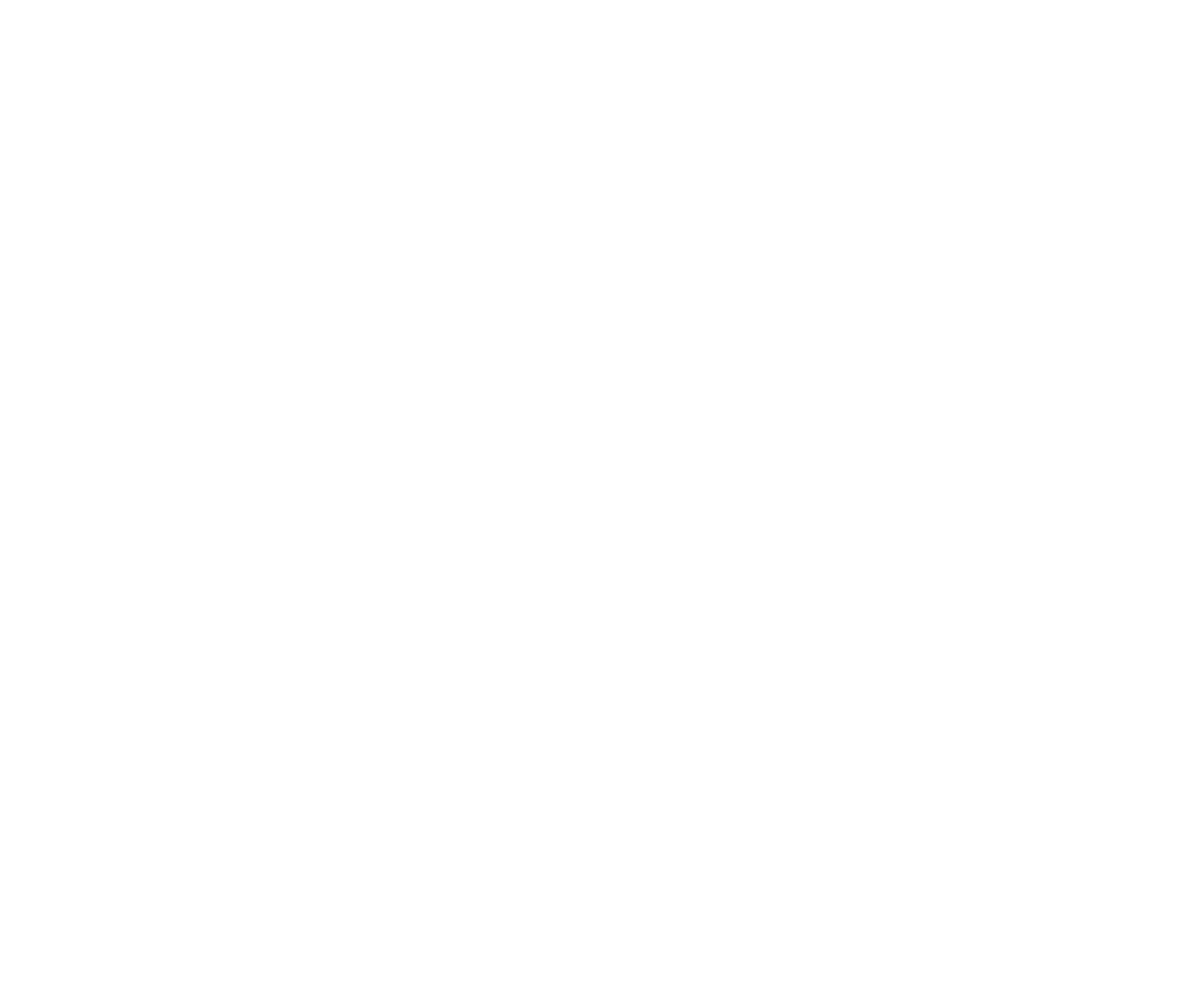
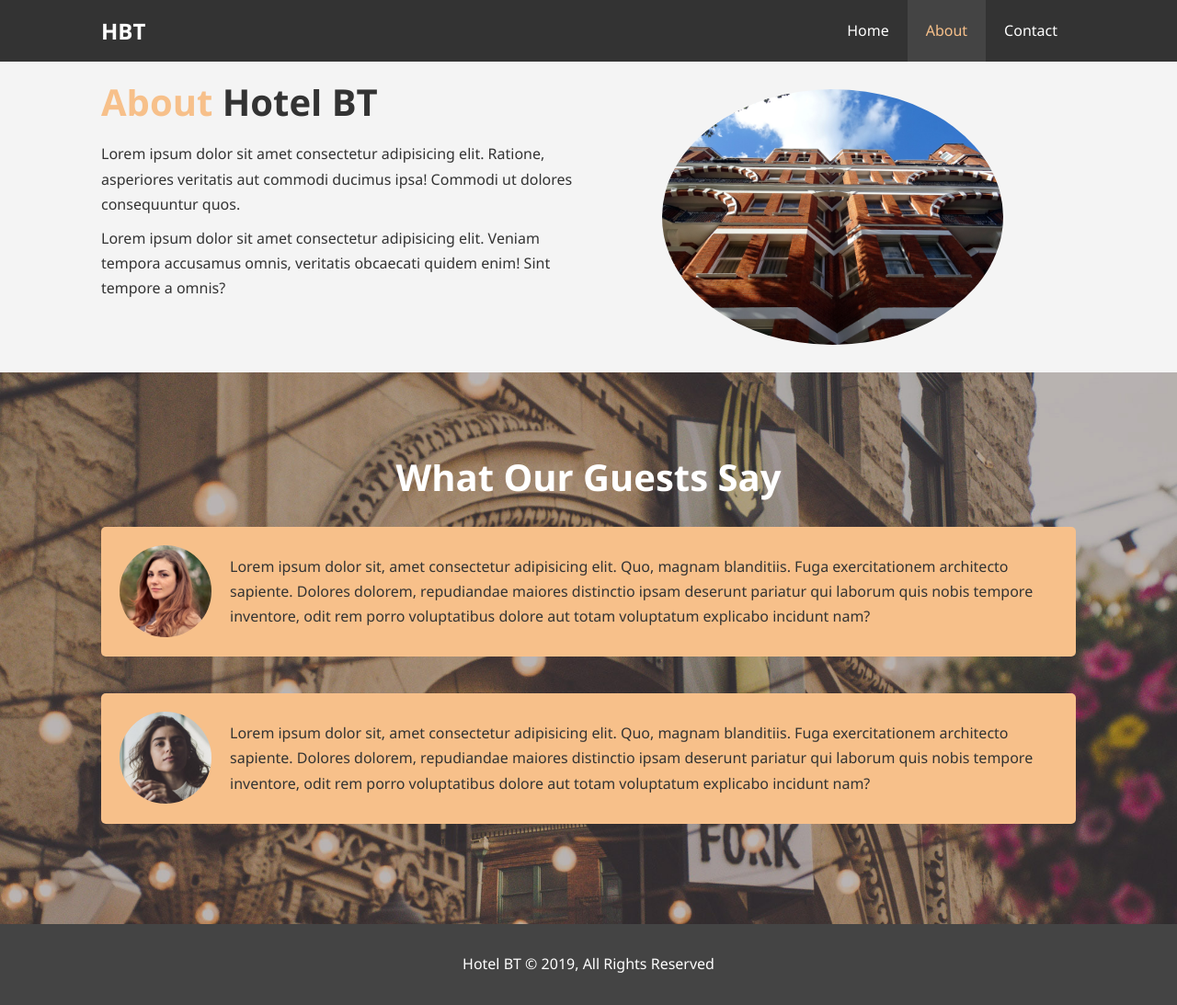
Before and after one commit to DulhanPerera/hotel-website, a plain HTML site: page about.html in a window 1280 px wide. Shown: the whole page at 92% size. Before the commit the page ends 800 px from the top, so only its background shows below. Drawn offline with Linux system fonts and the light colour scheme.

Commit message:
About page fully completed

```diff
--- a/about.html
+++ b/about.html
@@ -0,0 +1,61 @@
+<!DOCTYPE html>
+<html lang="en">
+<head>
+    <meta charset="UTF-8">
+    <meta name="viewport" content="width=device-width, initial-scale=1.0">
+    <meta name="description" content="Welcome to the most extraordinary hotel in Boston MA">
+    <meta name="keywords" content="hotel, boston hotel, new england hotel">
+    <link rel="stylesheet" href="./css/style.css">
+    <script src="https://kit.fontawesome.com/d90cca6bcc.js" crossorigin="anonymous"></script>
+    <title>Hotel BT | About</title>
+</head>
+<body>
+    <header>
+        <nav id="navbar">
+            <div class="container">
+                <h1 class="logo"><a href="./index.html">HBT</a></h1>
+                <ul>
+                    <li><a href="./index.html">Home</a></li>
+                    <li><a class="current" href="./about.html">About</a></li>
+                    <li><a href="./contact.html">Contact</a></li>
+                </ul>
+            </div>
+        </nav>
+    </header>
+
+
+    <section id="about-info" class="bg-light py-3">
+        <div class="container">
+            <div class="info-left">
+                <h1 class="l-heading"><span class="text-primary">About</span> Hotel BT</h1>
+                <p>Lorem ipsum dolor sit amet consectetur adipisicing elit. Ratione, asperiores veritatis aut commodi ducimus ipsa! Commodi ut dolores consequuntur quos.</p>
+                <p>Lorem ipsum dolor sit amet consectetur adipisicing elit. Veniam tempora accusamus omnis, veritatis obcaecati quidem enim! Sint tempore a omnis?</p>
+            </div>
+            <div class="info-right">
+                <img src="./img/photo-2.jpg" alt="hotel">
+            </div>
+        </div>
+    </section>
+
+    <div class="clr"></div>
+
+    <section id="testimonials" class="py-3">
+        <div class="container">
+            <h2 class="l-heading">What Our Guests Say</h2>
+            <div class="testimonials bg-primary">
+                <img src="./img/person-1.jpg" alt="Samantha">
+                <p>Lorem ipsum dolor sit, amet consectetur adipisicing elit. Quo, magnam blanditiis. Fuga exercitationem architecto sapiente. Dolores dolorem, repudiandae maiores distinctio ipsam deserunt pariatur qui laborum quis nobis tempore inventore, odit rem porro voluptatibus dolore aut totam voluptatum explicabo incidunt nam?</p>
+            </div>
+
+            <div class="testimonials bg-primary">
+                <img src="./img/person-2.jpg" alt="Jen">
+                <p>Lorem ipsum dolor sit, amet consectetur adipisicing elit. Quo, magnam blanditiis. Fuga exercitationem architecto sapiente. Dolores dolorem, repudiandae maiores distinctio ipsam deserunt pariatur qui laborum quis nobis tempore inventore, odit rem porro voluptatibus dolore aut totam voluptatum explicabo incidunt nam?</p>
+            </div>
+        </div>
+    </section>
+
+    <footer id="main-footer">
+        <p>Hotel BT &copy; 2019, All Rights Reserved</p>
+    </footer>
+</body>
+</html>
--- a/css/style.css
+++ b/css/style.css
@@ -77,6 +77,23 @@ p {
 
 .clr {
 clear: both;
+}
+
+.l-heading{
+    font-size: 40px;
+}
+
+/* Padding */
+.py-1 {
+    padding: 10px 0;
+}
+
+.py-2 {
+    padding: 20px 0;
+}
+
+.py-3 {
+    padding: 30px 0;
 }
 
 /* Navbar */
@@ -175,6 +192,52 @@ clear: both;
     margin-bottom: 10px;
 }
 
+/* About Info */
+#about-info .info-right{
+    float: right;
+    width: 50%;
+    min-height: 100%;
+}
+
+#about-info .info-right img {
+    display: block;
+    margin: auto;
+    width: 70%;
+    border-radius: 50%;
+}
+
+#about-info .info-left {
+    float: left;
+    width: 50%;
+    min-height: 100%;
+}
+
+/* Testimonials */
+#testimonials {
+    height: 600px;
+    background: url('../img/test-bg.jpg') no-repeat center center/cover;
+    padding-top: 100px;
+}
+
+#testimonials h2 {
+    color: #fff;
+    text-align: center;
+    padding-bottom: 40px;
+}
+
+#testimonials .testimonials {
+    padding: 20px;
+    margin-bottom: 40px;
+    border-radius: 5px;
+}
+
+#testimonials .testimonials img {
+    width: 100px;
+    float: left;
+    margin-right: 20px;
+    border-radius: 50%;
+}
+
 /* Fotter */
 #main-footer {
     text-align: center;
```
